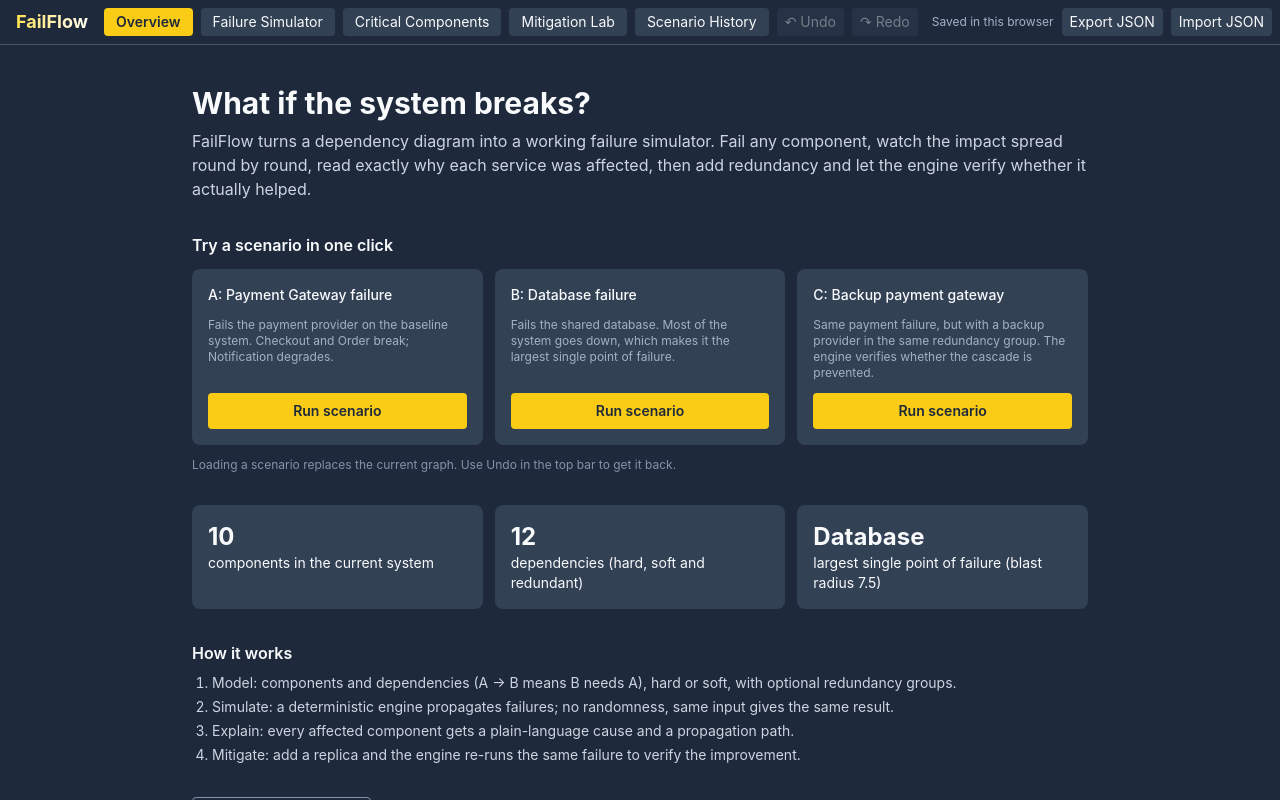
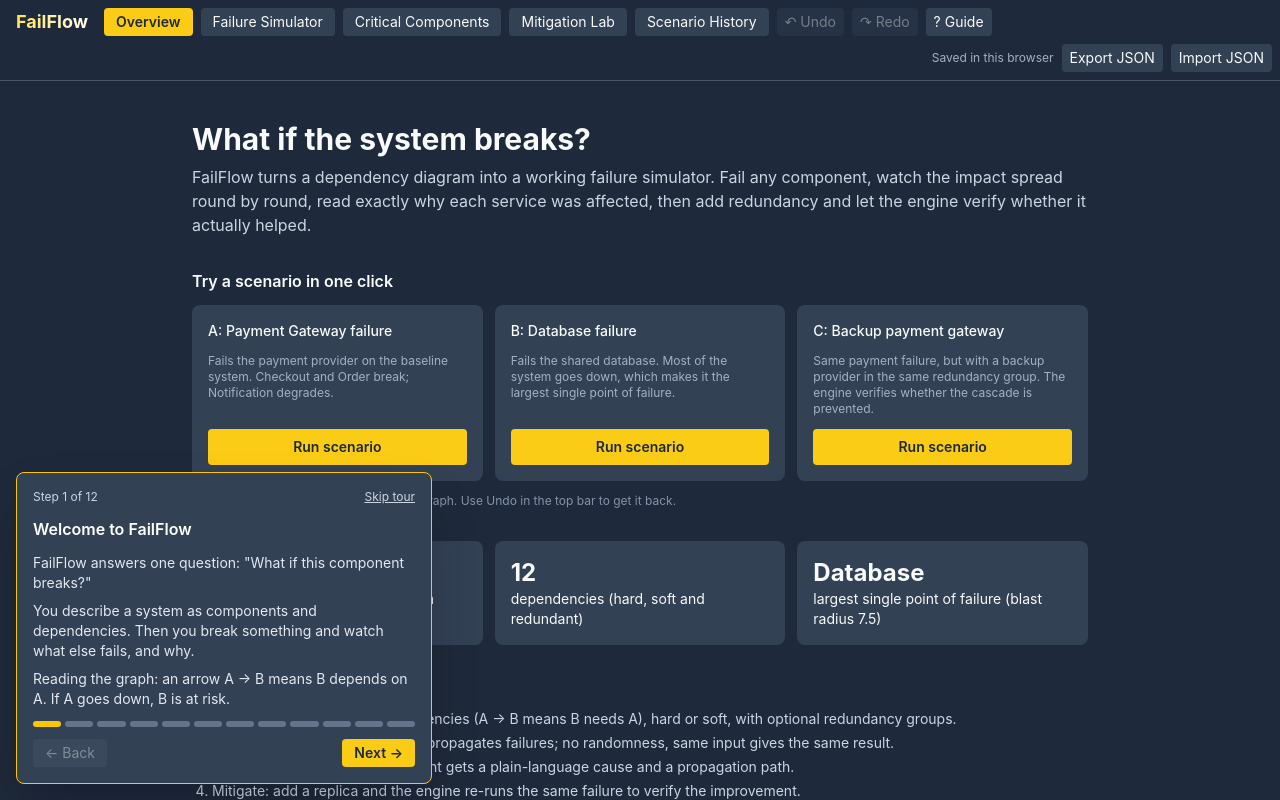
Before and after one commit to prakharsrivastava972-lgtm/failflow, a React (Vite) app: page / in a window 1280 px wide. Built offline with nearby package versions, Linux system fonts and the light colour scheme.

Commit message:
Add guided onboarding tour

```diff
--- a/src/App.tsx
+++ b/src/App.tsx
@@ -5,14 +5,16 @@ import SpofPanel from './SpofPanel';
 import MitigationLab from './MitigationLab';
 import HistoryPanel from './HistoryPanel';
 import ProjectBar from './ProjectBar';
+import Tour, { TOUR_KEY, type TabId } from './Tour';
 import { useUndo } from './undo';
 
-type Tab = 'home' | 'sim' | 'spof' | 'lab' | 'history';
-
 export default function App() {
-  const [tab, setTab] = useState<Tab>('home');
+  const [tab, setTab] = useState<TabId>('home');
+  const [tour, setTour] = useState<boolean>(() => {
+    try { return localStorage.getItem(TOUR_KEY) !== '1'; } catch { return true; } // first visit => show the tour
+  });
   const { past, future, undo, redo } = useUndo();
-  const btn = (t: Tab, label: string) => (
+  const btn = (t: TabId, label: string) => (
     <button onClick={() => setTab(t)} aria-current={tab === t}
       className={`px-3 py-1 rounded ${tab === t ? 'bg-violet-600' : 'bg-slate-800 hover:bg-slate-700'}`}>{label}</button>
   );
@@ -29,6 +31,7 @@ export default function App() {
         {btn('history', 'Scenario History')}
         <button className={small} onClick={undo} disabled={!past.length} aria-label="Undo" title="Undo">↶ Undo</button>
         <button className={small} onClick={redo} disabled={!future.length} aria-label="Redo" title="Redo">↷ Redo</button>
+        <button className={small} onClick={() => setTour(true)} aria-label="Open guided tour" title="Step-by-step guide">? Guide</button>
         <ProjectBar />
       </nav>
       <div className="flex-1 min-h-0">
@@ -38,6 +41,7 @@ export default function App() {
         {tab === 'lab' && <MitigationLab onOpen={toSim} />}
         {tab === 'history' && <HistoryPanel onOpen={toSim} />}
       </div>
+      <Tour open={tour} onClose={() => setTour(false)} goTo={setTab} />
     </div>
   );
 }
--- /dev/null
+++ b/src/Tour.tsx
@@ -0,0 +1,111 @@
+import { useEffect, useState } from 'react';
+import { useStore } from './store/useStore';
+
+export type TabId = 'home' | 'sim' | 'spof' | 'lab' | 'history';
+export const TOUR_KEY = 'failflow:tour:v1';
+
+interface Step { tab: TabId; title: string; body: string[]; action?: { label: string; run: () => void } }
+
+// Non-destructive demo helper: fails the Payment Gateway in the current graph, if it exists.
+const failPayment = () => {
+  if (useStore.getState().system.components.some(c => c.id === 'payment'))
+    useStore.setState({ failed: ['payment'], selected: 'payment' });
+};
+
+const STEPS: Step[] = [
+  { tab: 'home', title: 'Welcome to FailFlow',
+    body: ['FailFlow answers one question: "What if this component breaks?"',
+      'You describe a system as components and dependencies. Then you break something and watch what else fails, and why.',
+      'Reading the graph: an arrow A → B means B depends on A. If A goes down, B is at risk.'] },
+  { tab: 'home', title: 'Overview: one-click scenarios',
+    body: ['"Run scenario" loads a ready-made example and jumps to the simulator with a failure already applied.',
+      'A = Payment Gateway fails. B = Database fails. C = the same payment failure, but with a backup provider.',
+      'Loading a scenario replaces your current graph. The Undo button in the top bar brings it back.'] },
+  { tab: 'sim', title: 'The graph',
+    body: ['Each box is a component. Click one to select it and see its details on the right.',
+      'Colour and a text label show its health: ● OK (green), ▲ DEGRADED (amber), ✖ FAILED (red). ★ means critical.',
+      'You can drag boxes around, zoom with the wheel, and use the minimap in the corner. Dashed arrows are soft dependencies.'] },
+  { tab: 'sim', title: 'Break something',
+    body: ['Select a component, then press "Simulate failure". The engine marks it failed and works out everything that depends on it.',
+      '"Restore component" undoes that one failure. "Reset all failures" clears every failure at once.',
+      'You can fail several components at the same time.'],
+    action: { label: 'Fail Payment Gateway for me', run: failPayment } },
+  { tab: 'sim', title: 'Watch it spread (playback)',
+    body: ['The bar at the bottom of the graph replays the failure round by round.',
+      '▶ Play runs it automatically. ◀ Prev and Next ▶ step manually. "Show final" jumps to the end result.',
+      'Each round has a caption explaining exactly why a component failed.'],
+    action: { label: 'Fail Payment Gateway for me', run: failPayment } },
+  { tab: 'sim', title: 'Read the explanation',
+    body: ['The panel on the right shows how many components are failed, degraded or unaffected, and what percentage of the system is hit.',
+      'Select any affected component to read a plain-language reason and its propagation path, for example Payment Gateway → Checkout → Order.',
+      'These explanations are generated from your actual graph, not written in advance.'] },
+  { tab: 'sim', title: 'Fix it with a replica',
+    body: ['"Add replica of …" creates a second, interchangeable copy of the selected component.',
+      'FailFlow then re-runs the same failure and tells you the measured result, for example "9 → 1 affected, verified improvement".',
+      'If the replica would not help, it says so. Failing the replica as well brings the cascade back.'] },
+  { tab: 'sim', title: 'Build your own system (System designer)',
+    body: ['Type a name and click "Add" to create a component. Select a component to rename it, mark it critical, or delete it (it asks first).',
+      '"Add provider…" or dragging from one box\'s right dot to another\'s left dot creates a dependency.',
+      'Hard = the dependent fails when the provider is lost. Soft = it only becomes degraded. Providers sharing a "group" name are interchangeable backups.',
+      '"Reset to sample system" restores the example.'] },
+  { tab: 'spof', title: 'Critical Components',
+    body: ['FailFlow fails every component one at a time and ranks them by how much damage each one causes.',
+      'The chart and table show failed and degraded counts, the blast radius, and a recommendation.',
+      '"Show in graph" jumps back to the simulator with that component failed. "Articulation point" is a separate graph-theory check: a large blast radius does not automatically mean it is one.'] },
+  { tab: 'lab', title: 'Mitigation Lab',
+    body: ['Compare the same failure before and after adding a backup payment gateway, with a chart and a list of what changed.',
+      'The three preset cards load scenarios A, B and C. The result box only says "verified improvement" when the numbers actually improve.',
+      'Recovery assumptions are listed at the bottom: backups are assumed identical, independent and instant.'] },
+  { tab: 'history', title: 'Scenario History and reports',
+    body: ['"Save current scenario" stores the graph and failures with their results, so you can compare runs later.',
+      'Reopen restores a saved run in the simulator. Duplicate copies it. Tick two runs to compare them side by side.',
+      '"Download report" exports every saved run as JSON or CSV.'] },
+  { tab: 'sim', title: 'Top bar and your data',
+    body: ['Undo and Redo step back and forward through your graph edits.',
+      'Export JSON saves your system to a file. Import JSON loads one; bad files are rejected with a clear error and nothing is overwritten without asking.',
+      'Everything is saved privately in your own browser. Nothing is sent to a server, and other visitors cannot see your work.',
+      'FailFlow simulates the model you define. It does not monitor real infrastructure.'] },
+];
+
+export default function Tour({ open, onClose, goTo }: { open: boolean; onClose: () => void; goTo: (t: TabId) => void }) {
+  const [i, setI] = useState(0);
+  const step = STEPS[i];
+  const last = i === STEPS.length - 1;
+
+  const finish = () => {
+    try { localStorage.setItem(TOUR_KEY, '1'); } catch { /* storage can be unavailable */ }
+    onClose();
+  };
+
+  useEffect(() => { if (open) setI(0); }, [open]);
+  useEffect(() => { if (open) goTo(STEPS[i].tab); }, [open, i]); // eslint-disable-line react-hooks/exhaustive-deps
+  useEffect(() => {
+    if (!open) return;
+    const onKey = (e: KeyboardEvent) => { if (e.key === 'Escape') finish(); };
+    window.addEventListener('keydown', onKey);
+    return () => window.removeEventListener('keydown', onKey);
+  }, [open]); // eslint-disable-line react-hooks/exhaustive-deps
+
+  if (!open) return null;
+  const btn = 'px-3 py-1 rounded bg-slate-700 hover:bg-slate-600 disabled:opacity-40';
+
+  return (
+    <div role="dialog" aria-label="FailFlow guided tour"
+      className="fixed bottom-4 left-4 z-50 w-[26rem] max-w-[92vw] rounded-lg border border-yellow-400 bg-slate-800 p-4 shadow-2xl text-sm space-y-3">
+      <div className="flex items-center justify-between text-xs text-slate-300">
+        <span>Step {i + 1} of {STEPS.length}</span>
+        <button onClick={finish} className="underline hover:text-white">Skip tour</button>
+      </div>
+      <h2 className="text-base font-semibold text-white">{step.title}</h2>
+      <div className="space-y-2 text-slate-200">{step.body.map((p, k) => <p key={k}>{p}</p>)}</div>
+      {step.action && <button onClick={step.action.run} className="px-3 py-1 rounded bg-violet-600 hover:bg-violet-500">{step.action.label}</button>}
+      <div className="flex items-center gap-1" aria-hidden="true">
+        {STEPS.map((_, k) => <span key={k} className={`h-1.5 flex-1 rounded ${k <= i ? 'bg-yellow-400' : 'bg-slate-600'}`} />)}
+      </div>
+      <div className="flex justify-between">
+        <button className={btn} disabled={i === 0} onClick={() => setI(i - 1)}>← Back</button>
+        <button className="px-3 py-1 rounded bg-violet-600 hover:bg-violet-500" onClick={() => (last ? finish() : setI(i + 1))}>{last ? 'Finish' : 'Next →'}</button>
+      </div>
+    </div>
+  );
+}
```
